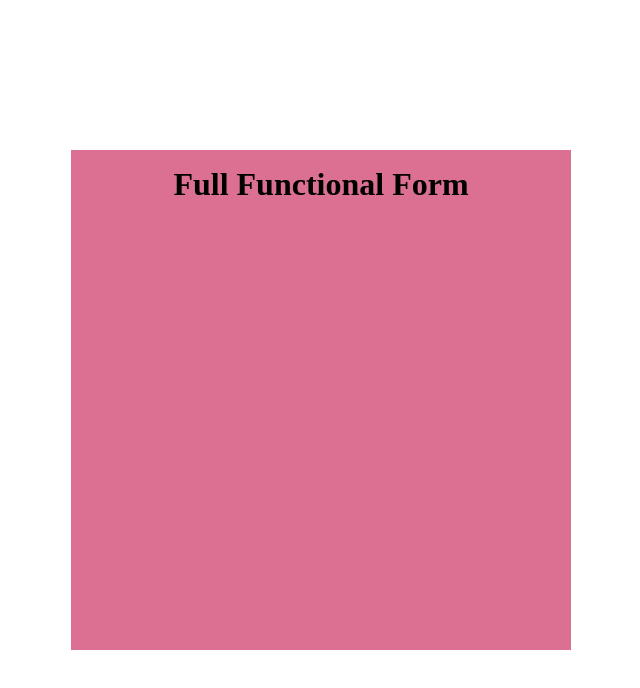
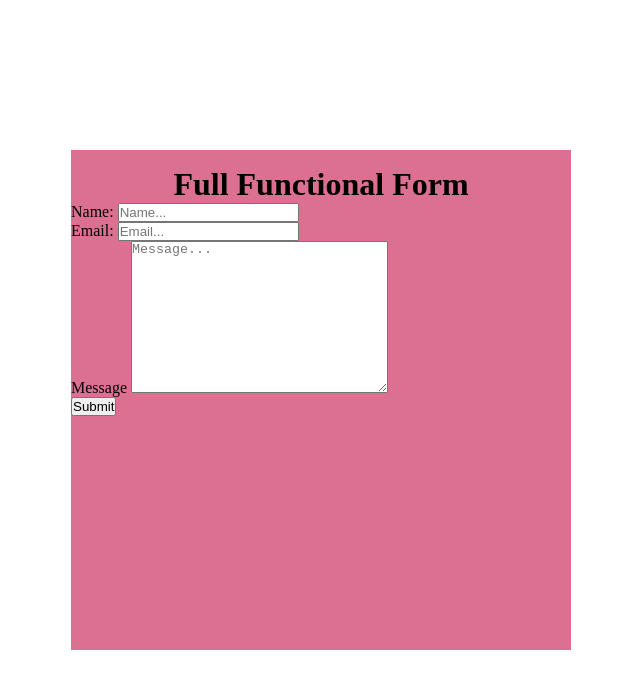
Before and after one commit to briansimiyuj/Full-Functional-Form, a plain HTML site: page index.html in a window 1280 px wide. Shown: the whole page, without its empty margins (319-959 px from the left). Drawn offline with Linux system fonts and the light colour scheme.

Commit message:
Form markup

```diff
--- a/index.html
+++ b/index.html
@@ -13,6 +13,40 @@
 
         <h1>Full Functional Form</h1>
 
+
+        <form action="">
+
+            <div class="form-group">
+
+                <label for="name">Name:</label>
+
+                <input type="text" name="Name" id="" placeholder="Name...">
+
+            </div>
+
+
+            <div class="form-group">
+
+                <label for="email">Email:</label>
+
+                <input type="email" name="Email" id="" placeholder="Email...">
+
+            </div>
+
+
+            <div class="form-group">
+
+                <label for="Message">Message</label>
+
+                <textarea name="message" id="" cols="30" rows="10" placeholder="Message..."></textarea>
+
+            </div>
+
+
+            <button type="submit">Submit</button>
+
+        </form>
+
     </div>
 
 </body>
```
